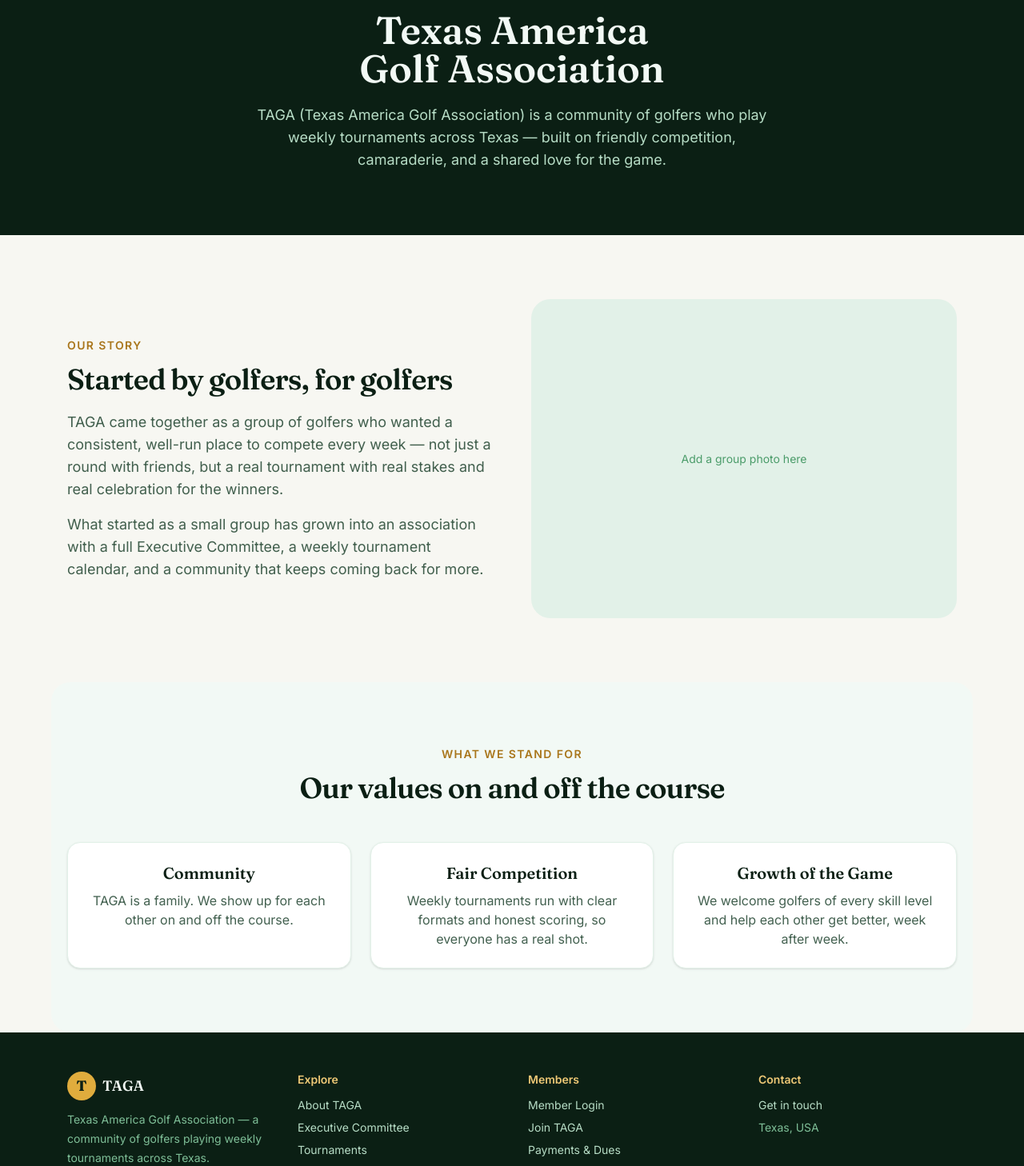
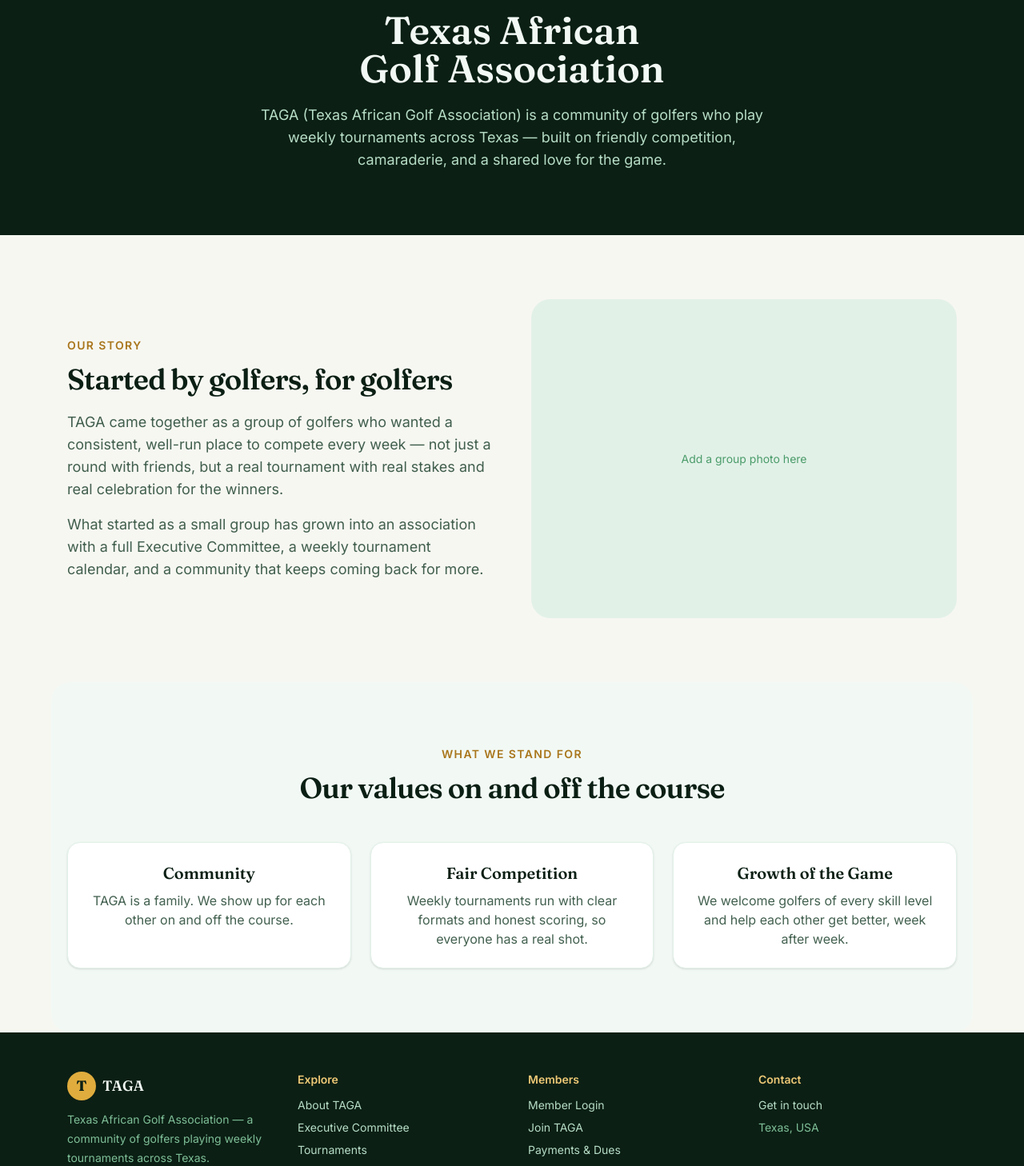
Before and after one commit to emekattoh/taga-site, a Next.js app: page /about in a window 1280 px wide. Shown: the part 167-1625 px from the top of the page at 80% size. Built offline with nearby package versions, Linux system fonts and the light colour scheme.

Commit message:
Fix association name: Texas African Golf Association

```diff
--- a/app/about/page.tsx
+++ b/app/about/page.tsx
@@ -4,7 +4,7 @@ import { FadeIn } from "@/components/ui/fade-in";
 
 export const metadata: Metadata = {
   title: "About — TAGA",
-  description: "Learn about the Texas America Golf Association.",
+  description: "Learn about the Texas African Golf Association.",
 };
 
 const VALUES = [
@@ -35,10 +35,10 @@ export default function AboutPage() {
               About Us
             </p>
             <h1 className="font-display mx-auto mt-3 max-w-2xl text-balance text-4xl font-semibold text-fairway-50 sm:text-5xl">
-              Texas America Golf Association
+              Texas African Golf Association
             </h1>
             <p className="mx-auto mt-5 max-w-2xl text-lg text-fairway-200">
-              TAGA (Texas America Golf Association) is a community of golfers
+              TAGA (Texas African Golf Association) is a community of golfers
               who play weekly tournaments across Texas — built on friendly
               competition, camaraderie, and a shared love for the game.
             </p>
--- a/app/contact/page.tsx
+++ b/app/contact/page.tsx
@@ -5,7 +5,7 @@ import { ContactForm } from "@/components/contact-form";
 
 export const metadata: Metadata = {
   title: "Contact — TAGA",
-  description: "Get in touch with the Texas America Golf Association.",
+  description: "Get in touch with the Texas African Golf Association.",
 };
 
 export default function ContactPage() {
--- a/app/layout.tsx
+++ b/app/layout.tsx
@@ -16,9 +16,9 @@ const fraunces = Fraunces({
 });
 
 export const metadata: Metadata = {
-  title: "TAGA — Texas America Golf Association",
+  title: "TAGA — Texas African Golf Association",
   description:
-    "Texas America Golf Association (TAGA) — weekly tournaments, community, and golf across Texas.",
+    "Texas African Golf Association (TAGA) — weekly tournaments, community, and golf across Texas.",
 };
 
 export default function RootLayout({ children }: LayoutProps<"/">) {
--- a/app/page.tsx
+++ b/app/page.tsx
@@ -35,7 +35,7 @@ export default function Home() {
         <div className="bg-dot-grid absolute inset-0 opacity-20" />
         <div className="relative mx-auto max-w-6xl px-5 py-24 sm:py-32">
           <FadeIn>
-            <Eyebrow>Texas America Golf Association</Eyebrow>
+            <Eyebrow>Texas African Golf Association</Eyebrow>
           </FadeIn>
           <FadeIn delay={0.05}>
             <h1 className="font-display max-w-3xl text-balance text-4xl font-semibold tracking-tight text-fairway-50 sm:text-6xl">
--- a/components/site-footer.tsx
+++ b/components/site-footer.tsx
@@ -16,7 +16,7 @@ export function SiteFooter() {
             </span>
           </div>
           <p className="mt-3 text-sm leading-6 text-fairway-300">
-            Texas America Golf Association — a community of golfers playing
+            Texas African Golf Association — a community of golfers playing
             weekly tournaments across Texas.
           </p>
         </div>
@@ -50,7 +50,7 @@ export function SiteFooter() {
       </div>
 
       <div className="border-t border-fairway-900/40 px-5 py-5 text-center text-xs text-fairway-400">
-        © {year} Texas America Golf Association (TAGA). All rights reserved.
+        © {year} Texas African Golf Association (TAGA). All rights reserved.
       </div>
     </footer>
   );
```
